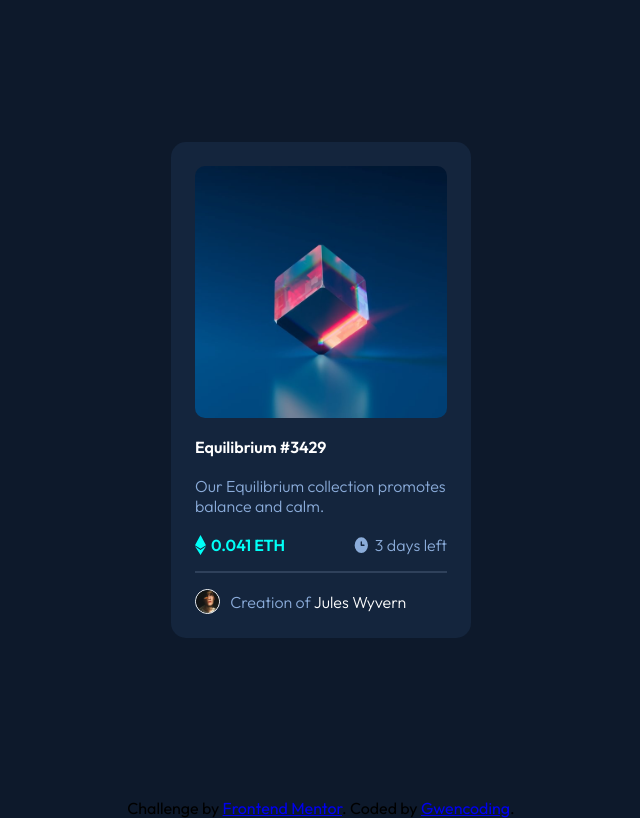
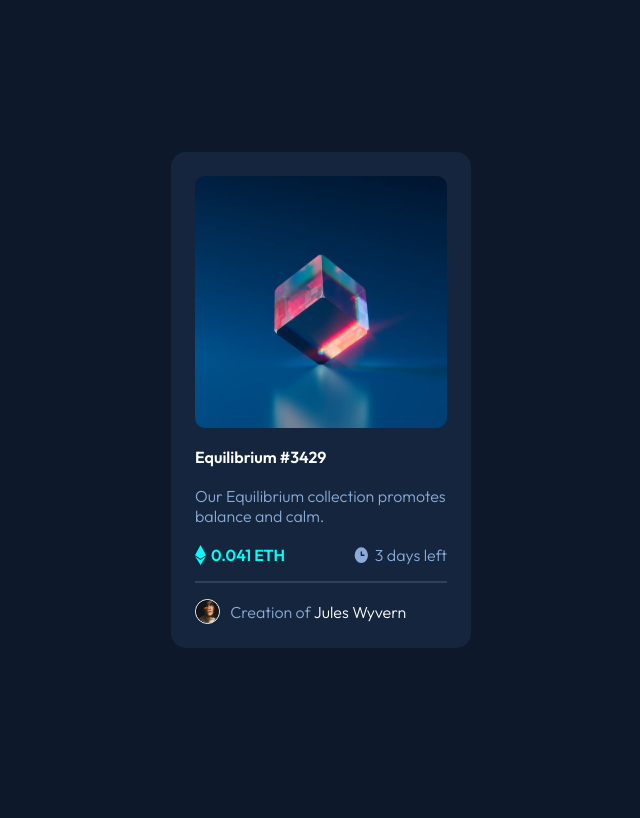
Before and after one commit to gwencoding/nft-preview-card, a plain HTML site: page index.html in a window 1280 px wide. Shown: the whole page, without its empty margins (319-959 px from the left). Drawn offline with Linux system fonts and the light colour scheme.

Commit message:
Update index.html

```diff
--- a/index.html
+++ b/index.html
@@ -54,11 +54,6 @@
 
   </div>
 
-  <div class="attribution">
-      Challenge by <a href="https://www.frontendmentor.io?ref=challenge" target="_blank">Frontend Mentor</a>.
-      Coded by <a href="#">Gwencoding</a>.
-  </div>
-
  </main>
 
 </body>
```
